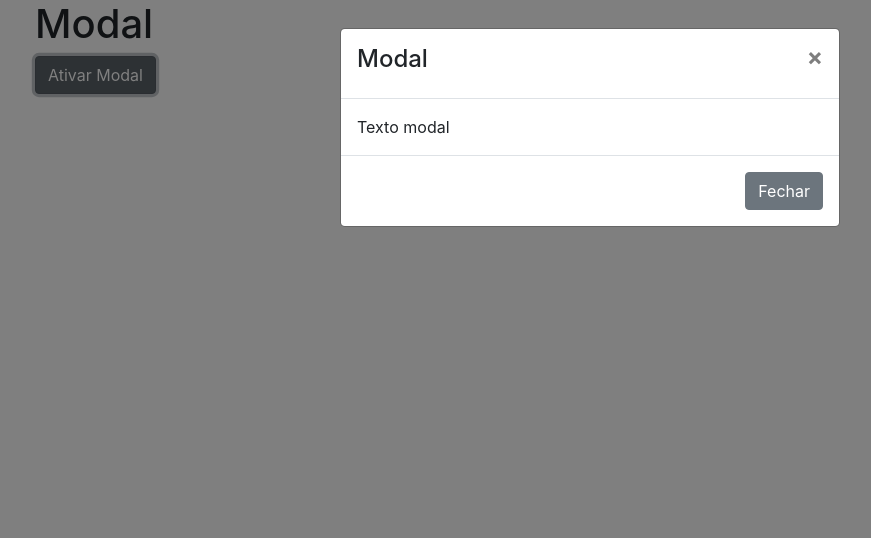
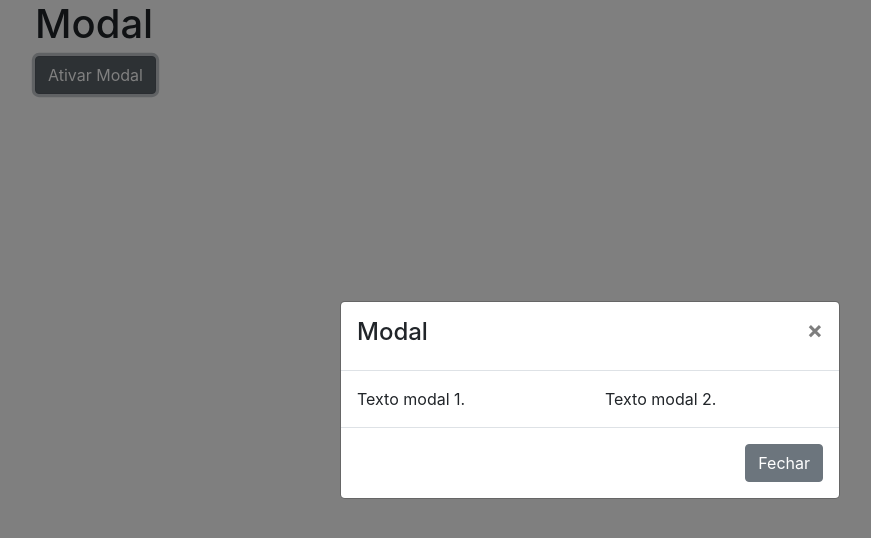
Before and after one commit to Dehcbf/Curso_JavaScript, a plain HTML site: page Site/Index.html in a window 1280 px wide. Both pictures are taken after a click on the button "Ativar Modal". Shown: the whole page, without its empty margins (50-921 px from the left). Drawn offline with Linux system fonts and the light colour scheme.

Commit message:
Criar tabelas no Modal

```diff
--- a/Site/Index.html
+++ b/Site/Index.html
@@ -16,7 +16,7 @@
 
 		<!-- Modal -->
 		<div id="conteudoModal" class="modal fade">
-			<div class="modal-dialog">
+			<div class="modal-dialog modal-dialog-centered">
 				<div class="modal-content">
 					<div class="modal-header">
 						<h4>Modal</h4>
@@ -28,7 +28,15 @@
 					</div>
 					<!--conteudo-->
 					<div class="modal-body">
-						Texto modal
+						<div class="row">
+							<div class="col-6">
+								Texto modal 1.
+							</div>
+
+							<div class="col-6">
+								Texto modal 2.
+							</div>
+						</div>
 					</div>
 
 					<!--rodape-->
```
